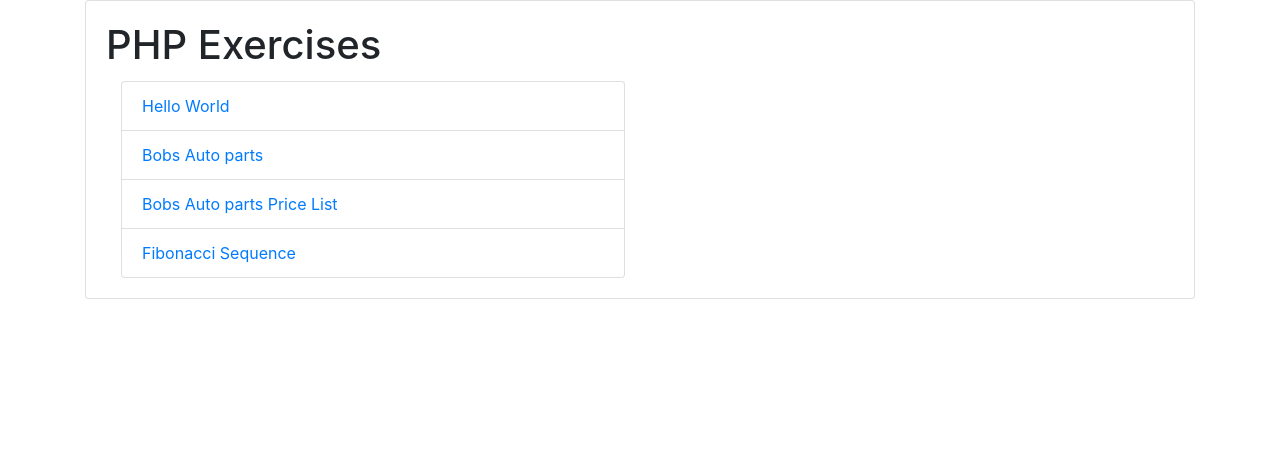
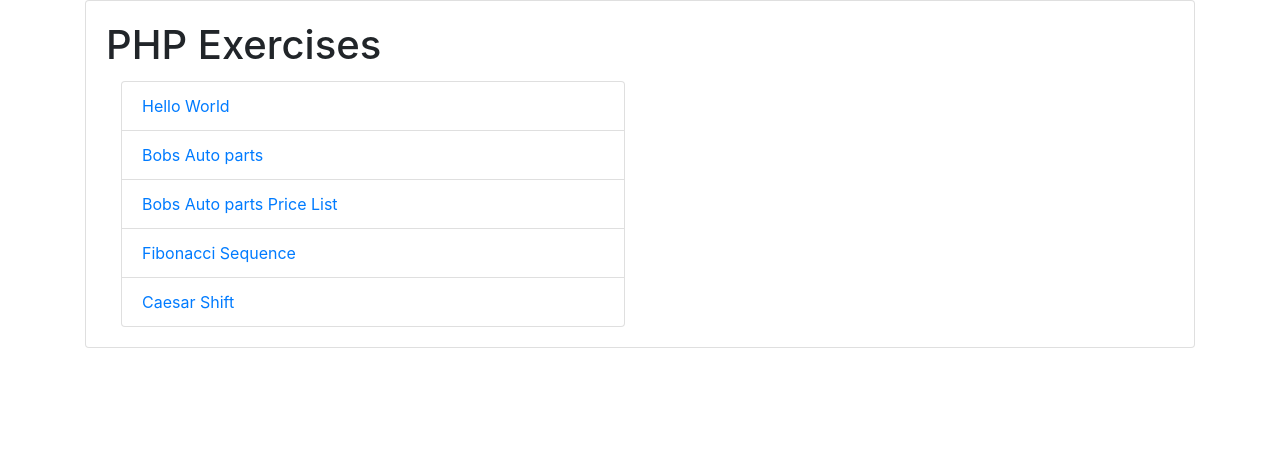
Before and after one commit to toledobrendo/dragon-php, a PHP site: page / in a window 1280 px wide. Shown: the top 466 px of the page. Run offline with PHP 8.4, Linux system fonts and the light colour scheme.

Commit message:
added caesar cipher shift homework.

```diff
--- a/index.php
+++ b/index.php
@@ -28,6 +28,9 @@
               <li class="list-group-item">
                 <a href="fibonacci-sequence.php">Fibonacci Sequence</a>
               </li>
+              <li class="list-group-item">
+                <a href="caesar-shift.php">Caesar Shift</a>
+              </li>
             </ul>
           </div>
         </div>
```
